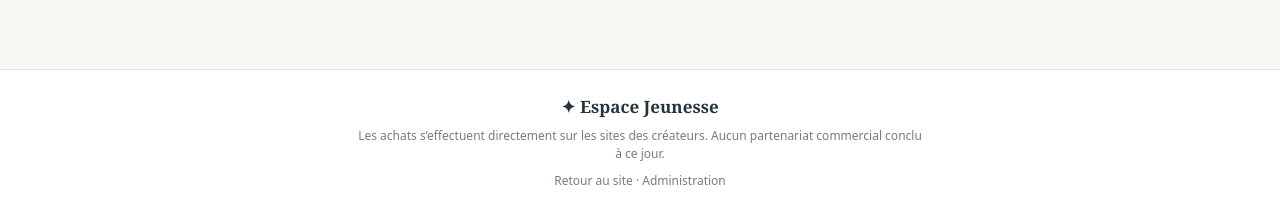
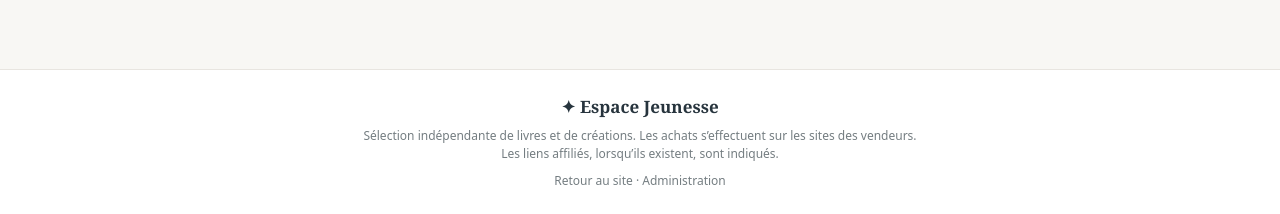
Before and after one commit to ludodulac/espace-jeunesse, a plain HTML site: page boutique.html in a window 1280 px wide. Shown: the part 4599-4813 px from the top of the page. Drawn offline with Linux system fonts and the light colour scheme; no server answers.

Commit message:
Actualiser le titre et l’information commerciale de la boutique

```diff
--- a/boutique.html
+++ b/boutique.html
@@ -1,5 +1,5 @@
-<!doctype html><html lang="fr"><head><meta charset="utf-8"><meta name="viewport" content="width=device-width,initial-scale=1"><meta name="theme-color" content="#f6f1e9"><title>Boutique des découvertes — Espace Jeunesse</title><link rel="stylesheet" href="assets/ej-shop.css?v=20261115c"><script src="config.js" defer></script><script src="assets/ej-shop.js?v=20261115c" defer></script></head><body>
+<!doctype html><html lang="fr"><head><meta charset="utf-8"><meta name="viewport" content="width=device-width,initial-scale=1"><meta name="theme-color" content="#f6f1e9"><title>Boutique des découvertes — Espace Jeunesse</title><link rel="stylesheet" href="assets/ej-shop.css?v=20261115-livres"><script src="config.js" defer></script><script src="assets/ej-shop.js?v=20261115-livres" defer></script></head><body>
 <header class="shop-header"><a class="brand" href="index.html"><span>✦</span> Espace Jeunesse</a><nav aria-label="Navigation"><a href="index.html">Accueil</a><a href="boutique.html" aria-current="page">Boutique</a></nav></header>
 <main class="shop-main" id="shop-main" aria-live="polite"><p>Chargement de la boutique…</p></main>
-<footer class="shop-footer"><strong>✦ Espace Jeunesse</strong><p>Les achats s’effectuent directement sur les sites des créateurs. Aucun partenariat commercial conclu à ce jour.</p><a href="index.html">Retour au site</a> · <a href="admin.html?shop=1">Administration</a></footer>
+<footer class="shop-footer"><strong>✦ Espace Jeunesse</strong><p>Sélection indépendante de livres et de créations. Les achats s’effectuent sur les sites des vendeurs. Les liens affiliés, lorsqu’ils existent, sont indiqués.</p><a href="index.html">Retour au site</a> · <a href="admin.html?shop=1">Administration</a></footer>
 </body></html>
```
